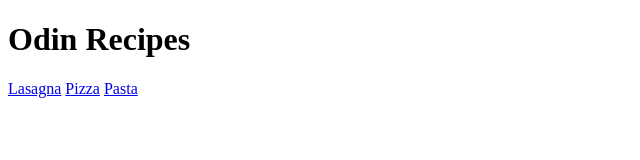
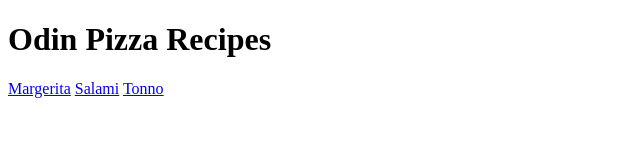
Before and after one commit to raoulson/odin-recipes, a plain HTML site: page index.html in a window 1280 px wide. Shown: the whole page, without its empty margins (0-640 px from the left). Drawn offline with Linux system fonts and the light colour scheme.

Commit message:
Fix index linksw

```diff
--- a/index.html
+++ b/index.html
@@ -6,9 +6,9 @@
     <title>odin-recipes assignment from the Odin project</title>
 </head>
 <body>
-    <h1>Odin Recipes</h1>
-    <a href="recipes/lasagna.html">Lasagna</a>
-    <a href="recipes/pizza.html">Pizza</a>
-    <a href="recipes/pasta.html">Pasta</a>
+    <h1>Odin Pizza Recipes</h1>
+    <a href="recipes/pizza-margeritha.html">Margerita</a>
+    <a href="recipes/pizza-salami.html">Salami</a>
+    <a href="recipes/pizza-tonno.html">Tonno</a>
 </body>
 </html>
```
